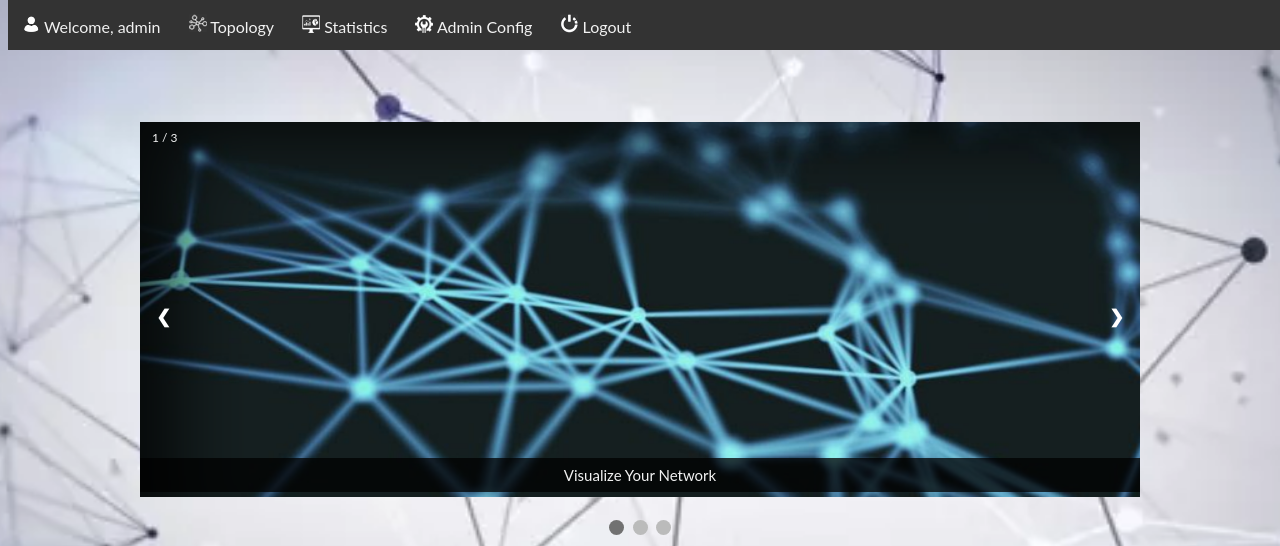
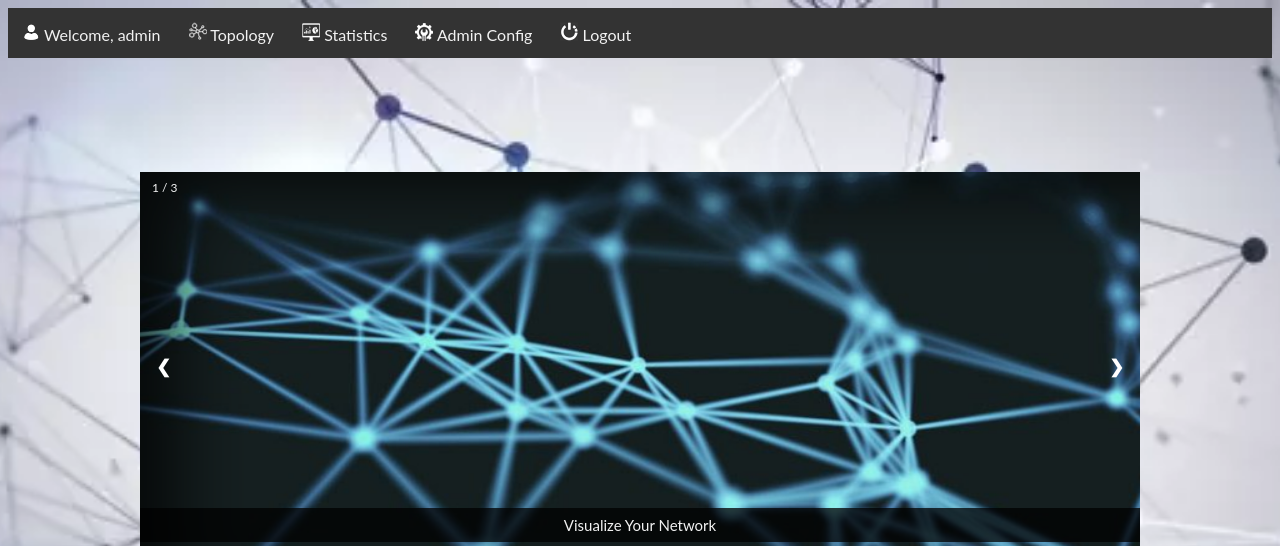
Before and after one commit to dskilly/SDNMonitorApp, a Django app: page / in a window 1280 px wide. Shown: the top 546 px of the page. Run offline with Django 4.2, Linux system fonts and the light colour scheme; a user stored in the database is signed in.

Commit message:
Edited some css to fix home.html nav bar styling

```diff
--- a/templates/home.html
+++ b/templates/home.html
@@ -32,10 +32,6 @@ body {
 /* Style the navbar */
 #navbar {
   z-index: 9999;
-  position: fixed;
-  top: 0px;
-  left: auto;
-  right: auto;
   overflow: hidden;
   background-color: #333;
 }
```
